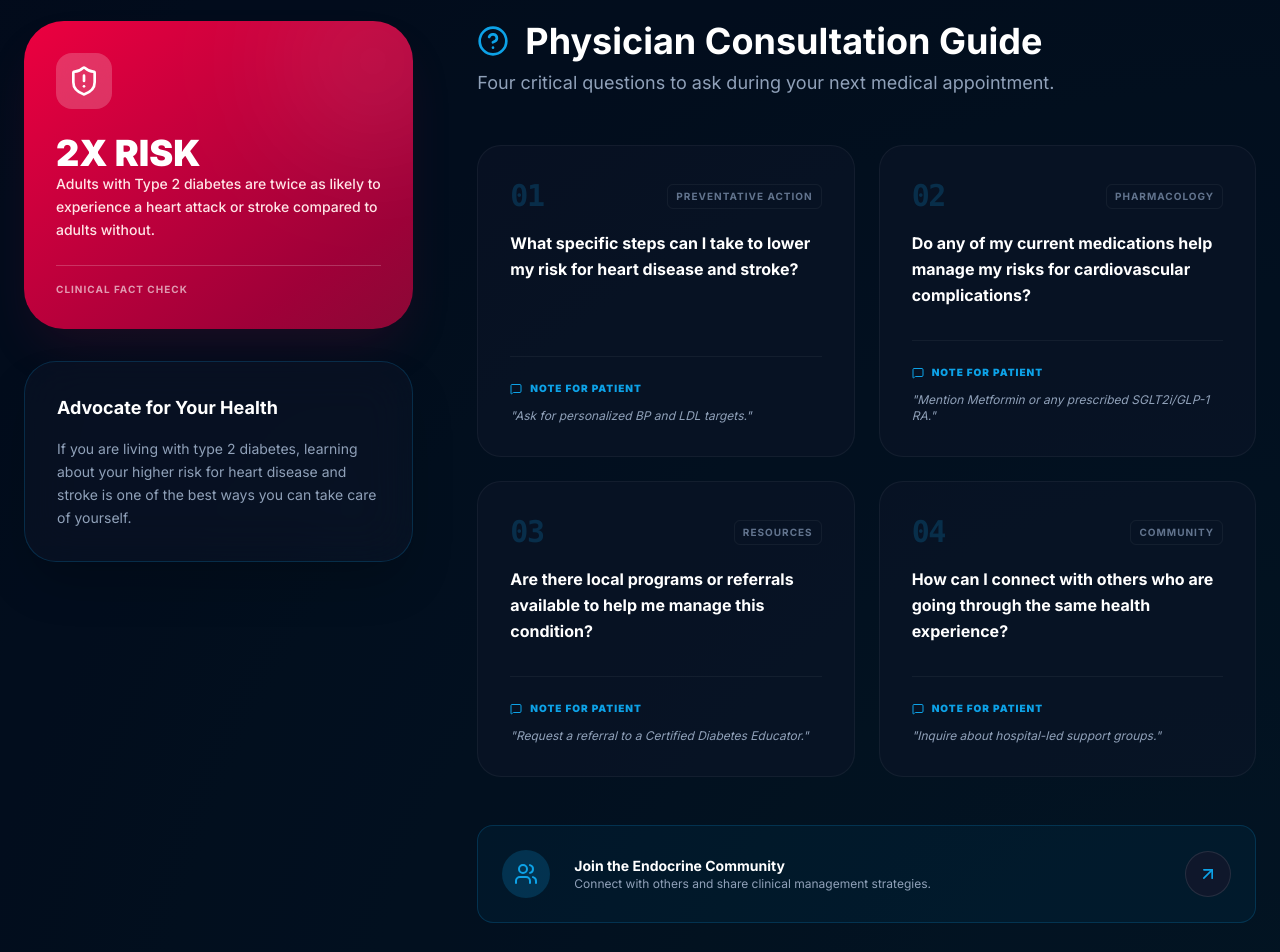
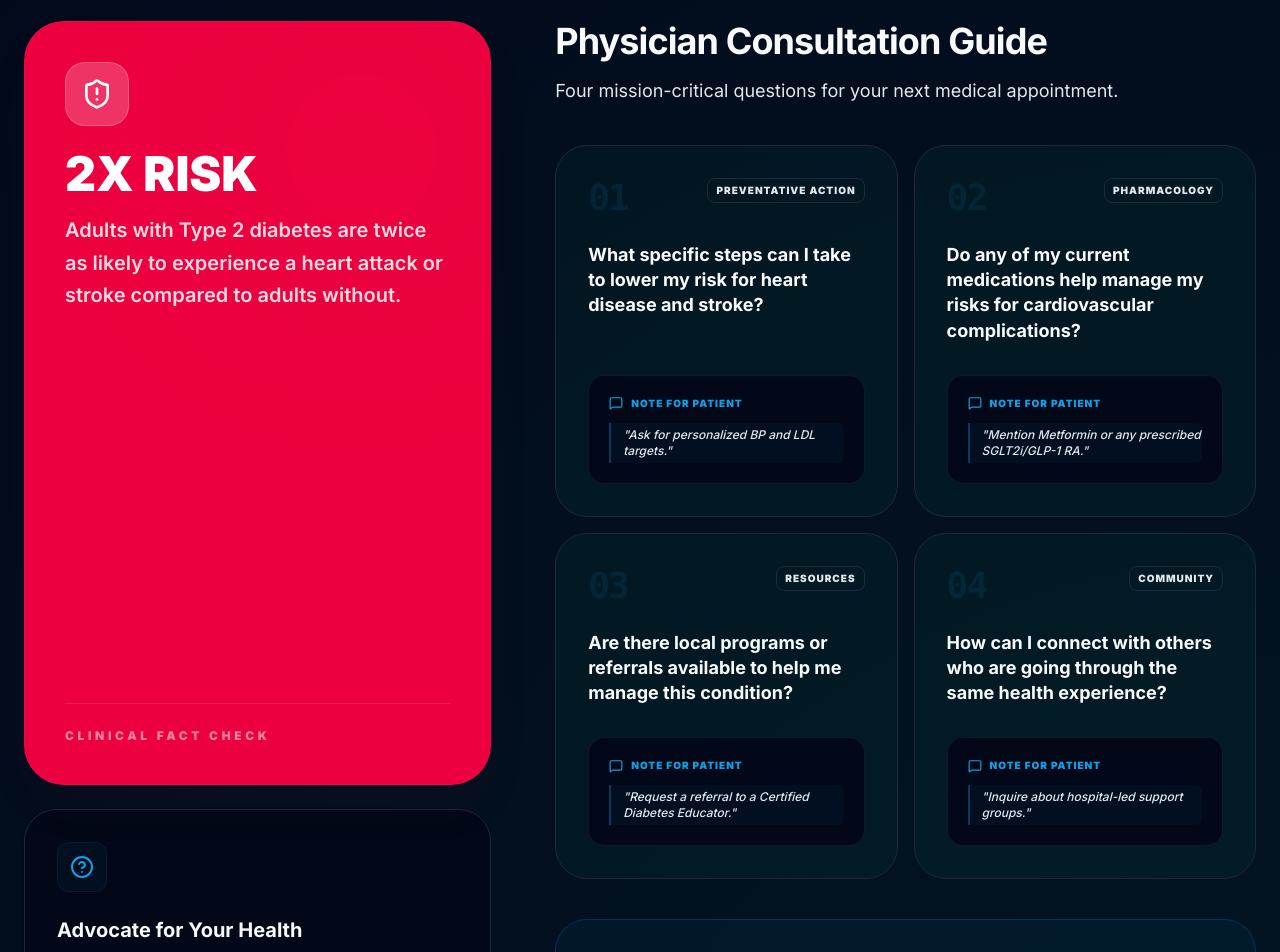
Before and after one commit to beandoc/trackit-right, a Next.js app: page / in a window 1280 px wide. Shown: the part 5200-6152 px from the top of the page. Built offline with nearby package versions, Linux system fonts and the light colour scheme.

Commit message:
design: complete redesign of Risk Management and Consultation sections

```diff
--- a/src/components/ClinicalConsultation.tsx
+++ b/src/components/ClinicalConsultation.tsx
@@ -33,84 +33,91 @@ const questions = [
 export function ClinicalConsultation() {
   return (
     <section className="py-24 px-6 max-w-7xl mx-auto">
-      <div className="flex flex-col lg:flex-row gap-16 items-start">
+      <div className="flex flex-col lg:flex-row gap-16 items-stretch">
 
         {/* Left: The "2X Risk" Alert Banner */}
-        <div className="lg:w-1/3 space-y-8">
-          <div className="p-8 rounded-[40px] bg-gradient-to-br from-rose-600 to-rose-900 shadow-2xl shadow-rose-900/20 relative overflow-hidden group">
-            <div className="absolute -top-10 -right-10 w-40 h-40 bg-white/10 blur-3xl rounded-full group-hover:scale-150 transition-transform duration-1000" />
+        <div className="lg:w-2/5 flex flex-col gap-6">
+          <div className="flex-1 p-10 rounded-[2.5rem] bg-rose-600 dark:bg-rose-950/40 border border-rose-500/20 shadow-2xl shadow-rose-900/10 relative overflow-hidden group">
+            <div className="absolute top-0 right-0 w-64 h-64 bg-rose-500/10 blur-[100px] rounded-full group-hover:scale-110 transition-transform duration-1000" />
 
-            <div className="relative z-10 space-y-6">
-              <div className="w-14 h-14 rounded-2xl bg-white/20 backdrop-blur-md flex items-center justify-center">
-                <ShieldAlert className="w-8 h-8 text-white" />
+            <div className="relative z-10 h-full flex flex-col justify-between space-y-12">
+              <div className="space-y-6">
+                <div className="w-16 h-16 rounded-[1.25rem] bg-white/20 dark:bg-rose-500/20 backdrop-blur-md flex items-center justify-center border border-white/20 dark:border-rose-400/30">
+                  <ShieldAlert className="w-8 h-8 text-white dark:text-rose-400" />
                 </div>
 
-              <div className="space-y-2">
-                <span className="text-4xl font-black text-white">2X RISK</span>
-                <p className="text-rose-100 text-sm leading-relaxed font-medium">
+                <div className="space-y-4">
+                  <h3 className="text-5xl font-black text-white dark:text-rose-50">2X RISK</h3>
+                  <p className="text-xl leading-relaxed font-semibold text-rose-50/90 dark:text-rose-100/80">
                     Adults with Type 2 diabetes are twice as likely to experience a heart attack or stroke compared to adults without.
                   </p>
                 </div>
+              </div>
 
-              <div className="pt-4 border-t border-white/20">
-                <p className="text-[10px] text-white/60 font-bold uppercase tracking-widest">Clinical Fact Check</p>
+              <div className="pt-6 border-t border-white/10 dark:border-rose-400/20">
+                <p className="text-xs font-black text-white/50 dark:text-rose-400/60 uppercase tracking-[0.3em]">Clinical Fact Check</p>
               </div>
             </div>
           </div>
 
-          <div className="p-8 glass-card rounded-[32px] border-primary/20 space-y-4">
-             <h4 className="text-lg font-bold text-white">Advocate for Your Health</h4>
-             <p className="text-slate-400 text-sm leading-relaxed">
-               If you are living with type 2 diabetes, learning about your higher risk for heart disease and stroke is one of the best ways you can take care of yourself.
+          <div className="p-8 rounded-[2rem] bg-card border border-border space-y-6 shadow-sm">
+             <div className="p-3 rounded-xl bg-primary/5 border border-primary/10 w-fit">
+               <HelpCircle className="w-6 h-6 text-primary" />
+             </div>
+             <div className="space-y-3">
+               <h4 className="text-xl font-bold text-foreground">Advocate for Your Health</h4>
+               <p className="text-muted-foreground text-sm leading-relaxed">
+                 Mastering your risk profile for heart disease and stroke is one of the most proactive steps you can take for long-term metabolic stability.
                </p>
+             </div>
           </div>
         </div>
 
         {/* Right: The 4 Questions Grid */}
-        <div className="lg:w-2/3 space-y-12">
-          <div className="space-y-2">
-            <h3 className="text-4xl font-bold text-white flex items-center gap-4">
-              <HelpCircle className="text-primary w-8 h-8" />
-              Physician Consultation Guide
-            </h3>
-            <p className="text-slate-400 text-lg">Four critical questions to ask during your next medical appointment.</p>
+        <div className="lg:w-3/5 flex flex-col gap-10">
+          <div className="space-y-4">
+            <h3 className="text-4xl font-bold text-foreground tracking-tight">Physician Consultation Guide</h3>
+            <p className="text-muted-foreground text-lg">Four mission-critical questions for your next medical appointment.</p>
           </div>
 
-          <div className="grid sm:grid-cols-2 gap-6">
+          <div className="grid sm:grid-cols-2 gap-4">
             {questions.map((q, i) => (
               <motion.div
                 key={i}
-                whileHover={{ y: -5 }}
-                className="p-8 rounded-3xl bg-slate-900/40 border border-white/5 hover:border-primary/20 transition-all flex flex-col justify-between"
+                whileHover={{ scale: 1.01 }}
+                className="p-8 rounded-[2rem] bg-secondary/5 dark:bg-slate-900/40 border border-border hover:border-primary/20 transition-all flex flex-col group h-full"
               >
-                <div className="space-y-4">
-                  <div className="flex justify-between items-center">
-                    <span className="text-3xl font-black text-primary/20 group-hover:text-primary/40 transition-colors font-mono tracking-tighter">{q.id}</span>
-                    <span className="text-[10px] font-bold text-slate-500 uppercase tracking-widest border border-white/5 px-2 py-1 rounded-md">{q.category}</span>
-                  </div>
-                  <p className="text-white font-bold leading-relaxed">{q.question}</p>
+                <div className="flex justify-between items-start mb-6">
+                  <span className="text-4xl font-black text-primary/10 group-hover:text-primary/20 transition-colors font-mono tracking-tighter self-start">{q.id}</span>
+                  <span className="text-[10px] font-black text-muted-foreground uppercase tracking-widest bg-muted/50 px-2 py-1 rounded-lg border border-border">{q.category}</span>
                 </div>
 
-                <div className="mt-8 pt-6 border-t border-white/5 space-y-3">
-                  <p className="text-[10px] text-primary font-black uppercase tracking-widest flex items-center gap-2">
-                    <MessageSquare className="w-3 h-3" /> Note for Patient
+                <p className="text-lg font-bold text-foreground leading-[1.4] mb-8 flex-1">
+                  {q.question}
                 </p>
-                  <p className="text-xs text-slate-400 italic">"{q.tip}"</p>
+
+                <div className="p-5 rounded-2xl bg-background border border-border/50 group-hover:border-primary/20 group-hover:shadow-lg group-hover:shadow-primary/5 transition-all space-y-3">
+                  <div className="flex items-center gap-2 text-[10px] font-black text-primary uppercase tracking-widest">
+                    <MessageSquare className="w-3.5 h-3.5" />
+                    Note for Patient
+                  </div>
+                  <p className="text-xs text-muted-foreground font-medium italic border-l-2 border-primary/30 pl-3 py-1 bg-primary/5 rounded-r-md">"{q.tip}"</p>
                 </div>
               </motion.div>
             ))}
           </div>
 
-          <div className="flex items-center gap-6 p-6 rounded-2xl bg-primary/5 border border-primary/20">
-             <div className="w-12 h-12 rounded-full bg-primary/20 flex items-center justify-center shrink-0">
-                <Users className="w-6 h-6 text-primary" />
+          <div className="mt-auto flex flex-col sm:flex-row items-center gap-6 p-8 rounded-[2rem] bg-primary/5 border border-primary/20">
+             <div className="w-14 h-14 rounded-2xl bg-primary flex items-center justify-center shrink-0 shadow-lg shadow-primary/30">
+                <Users className="w-7 h-7 text-white" />
              </div>
-             <div className="flex-1">
-                <p className="text-sm font-bold text-white">Join the Endocrine Community</p>
-                <p className="text-xs text-slate-400">Connect with others and share clinical management strategies.</p>
+             <div className="flex-1 text-center sm:text-left space-y-1">
+                <p className="text-lg font-bold text-foreground">Join the Endocrine Community</p>
+                <p className="text-sm text-muted-foreground">Connect with others and share clinical management strategies.</p>
              </div>
-             <button className="p-3 rounded-full bg-slate-900 border border-white/10 hover:border-primary transition-all">
-                <ArrowUpRight className="w-5 h-5 text-primary" />
+             <button className="h-14 px-8 rounded-2xl bg-foreground text-background font-black text-xs uppercase tracking-widest hover:scale-105 active:scale-95 transition-all flex items-center justify-center gap-3">
+                Join Now
+                <ArrowUpRight className="w-4 h-4" />
              </button>
           </div>
         </div>
```
Lines whose indentation alone changed are shown as unchanged.
